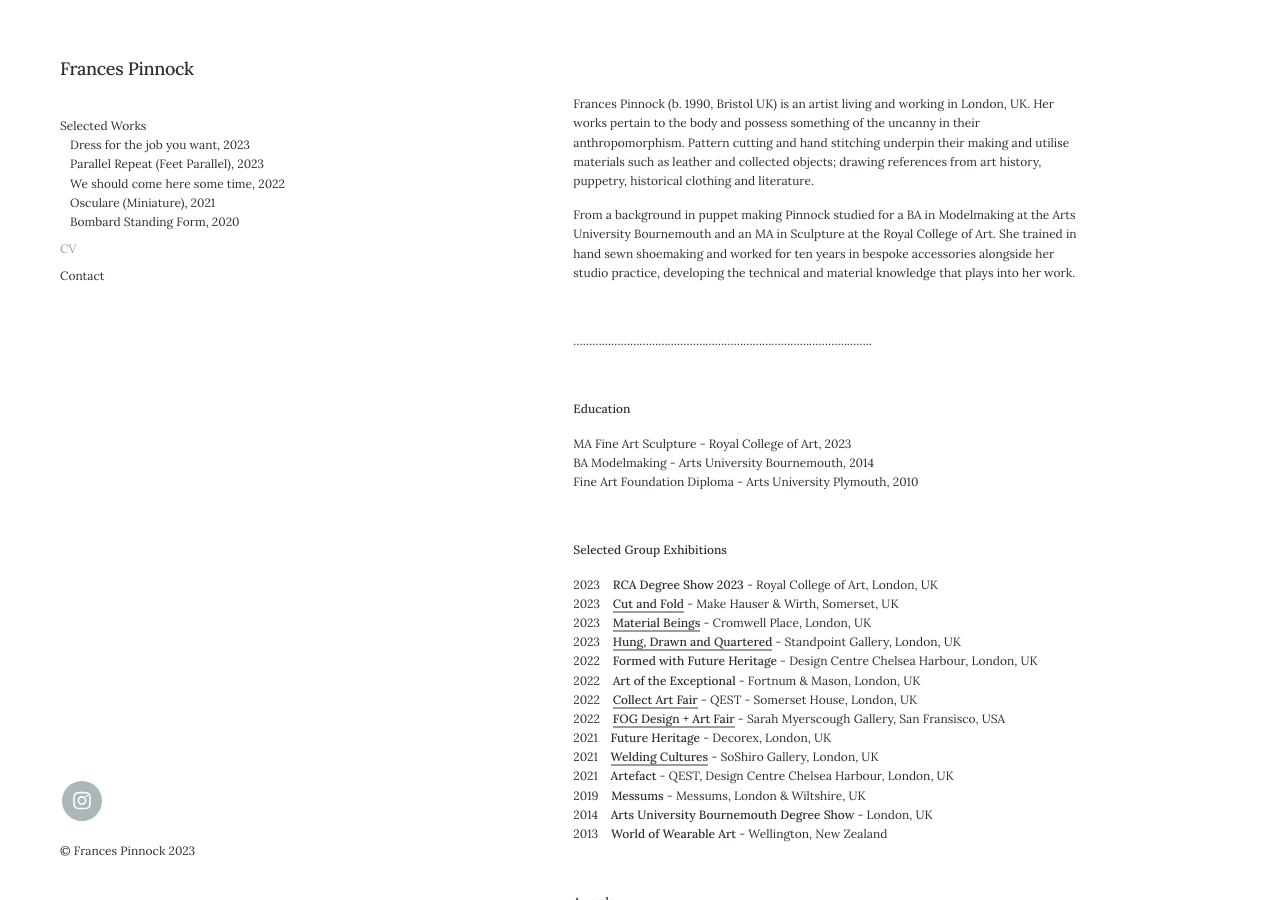
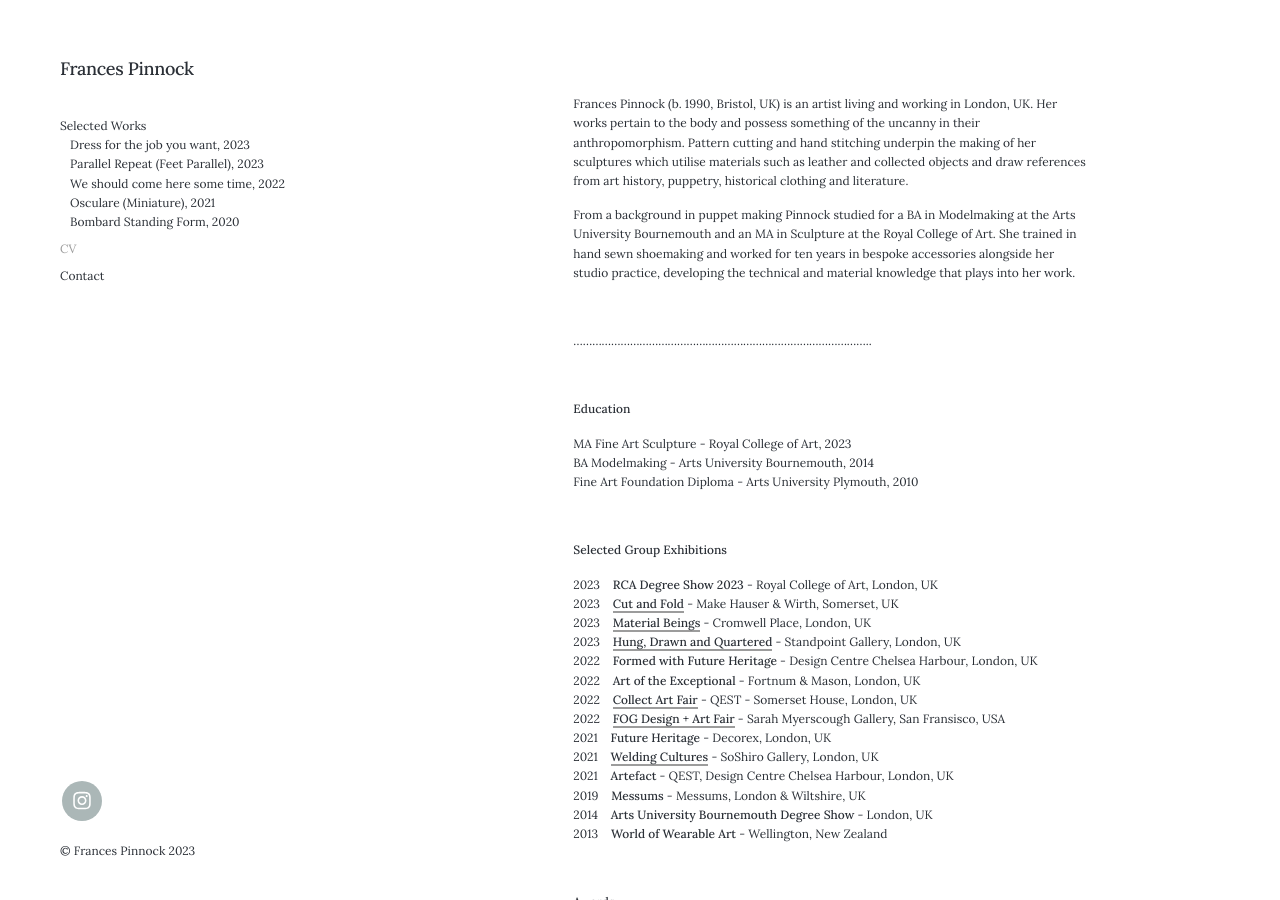
Before and after one commit to francespinnock/francespinnock.github.io, a Jekyll site: the page built from _pages/cv.md, in a window 1280 px wide and 900 px high. Built offline with Jekyll 4.4.1, drawn with Linux system fonts in a browser that asks for light colours; nearby versions of some CDN libraries.

Commit message:
Update cv.md

```diff
--- a/_pages/cv.md
+++ b/_pages/cv.md
@@ -5,7 +5,7 @@ description: About Frances Pinnock
 ---
 <br />
 
-Frances Pinnock (b. 1990, Bristol UK) is an artist living and working in London, UK. Her works pertain to the body and possess something of the uncanny in their anthropomorphism. Pattern cutting and hand stitching underpin their making and utilise materials such as leather and collected objects; drawing references from art history, puppetry, historical clothing and literature.
+Frances Pinnock (b. 1990, Bristol, UK) is an artist living and working in London, UK. Her works pertain to the body and possess something of the uncanny in their anthropomorphism. Pattern cutting and hand stitching underpin the making of her sculptures which utilise materials such as leather and collected objects and draw references from art history, puppetry, historical clothing and literature.
 
 From a background in puppet making Pinnock studied for a BA in Modelmaking at the Arts University Bournemouth and an MA in Sculpture at the Royal College of Art. She trained in hand sewn shoemaking and worked for ten years in bespoke accessories alongside her studio practice, developing the technical and material knowledge that plays into her work.
 
```
